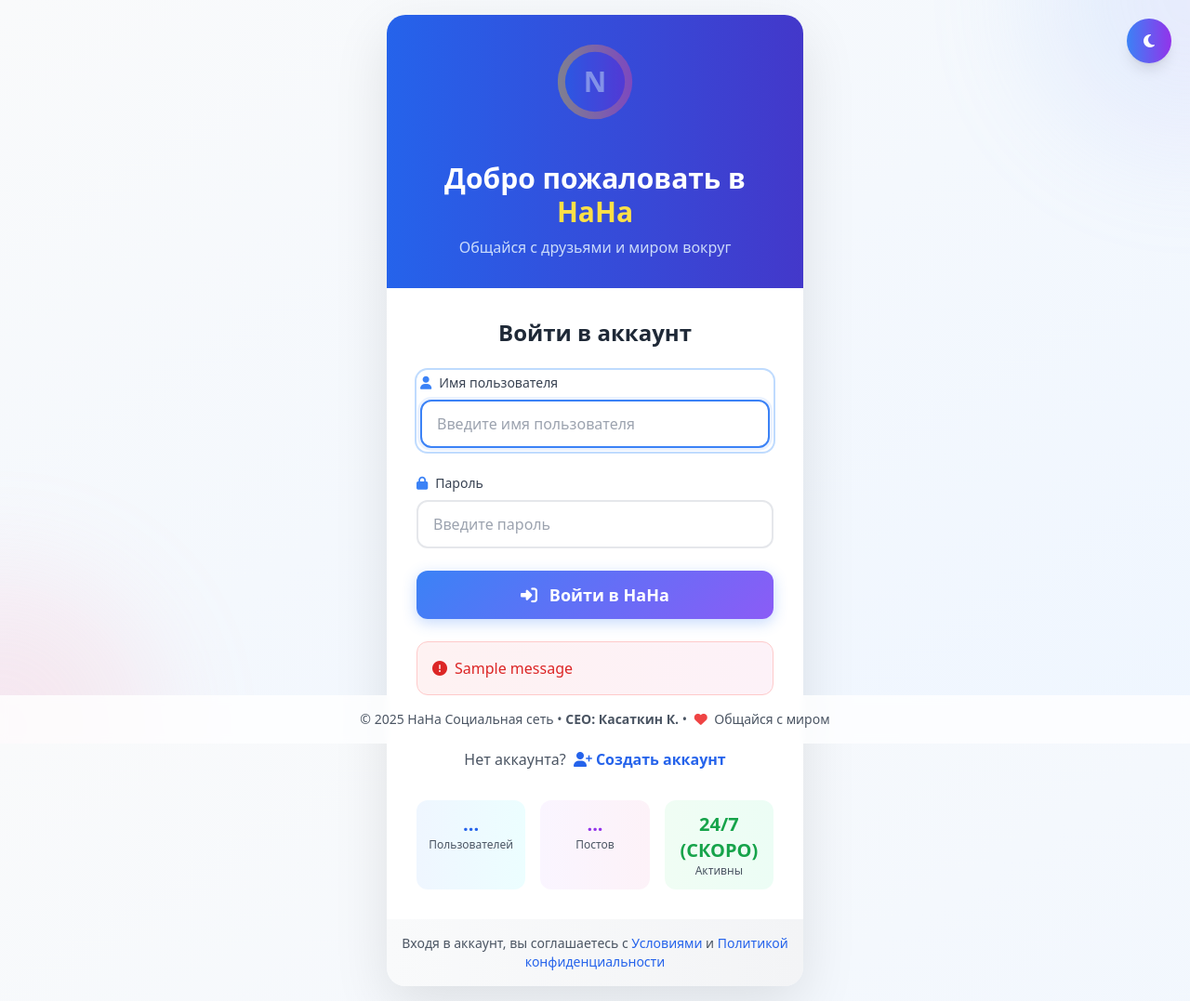
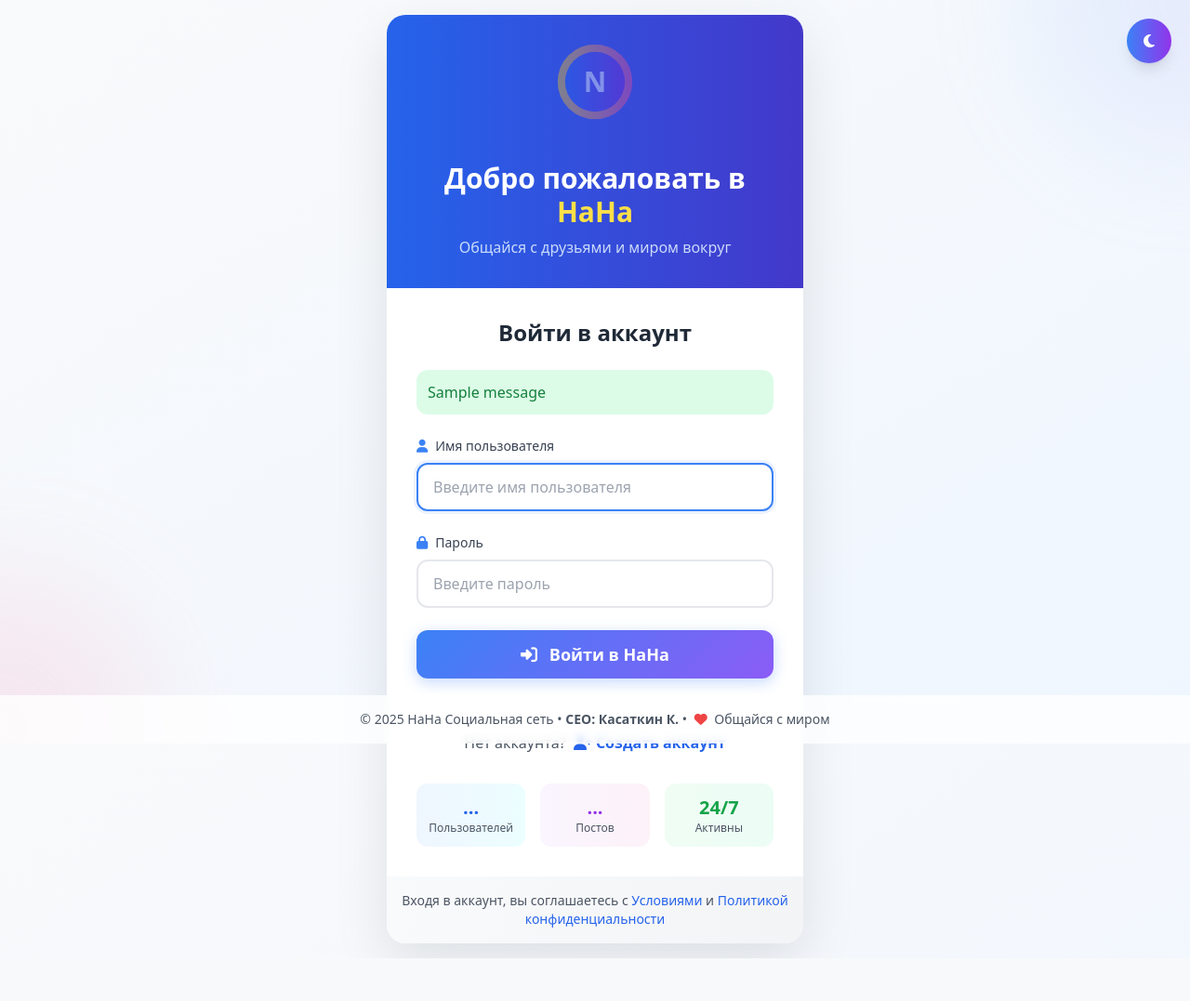
Before and after one commit to KostyaKasatkin12/NaNa_Social, a Flask app: page /login in a window 1280 px wide. Shown: the whole page at 93% size. After the commit the page ends 1031 px from the top, so only its background shows below. Run offline with Flask 3, Linux system fonts and the light colour scheme; tables that the repository leaves empty hold one stand-in row (values such as "Sample post"); one stand-in notice (Sample message) is shown; some libraries are stand-ins or nearby versions.

Commit message:
Enhance login form with error and flash message handling
Added error message display and flash messages for user feedback in the login form.

```diff
--- a/templates/login.html
+++ b/templates/login.html
@@ -44,6 +44,8 @@
             transition: all 0.3s ease;
             background: white;
             color: #1f2937;
+            width: 100%;
+            padding: 12px 16px;
         }
 
         .dark .input-modern {
@@ -107,9 +109,19 @@
             z-index: 1000;
         }
 
-        /* Smooth transitions */
         * {
             transition: background-color 0.3s ease, border-color 0.3s ease;
+        }
+
+        .error-message {
+            background: rgba(239, 68, 68, 0.1);
+            border: 1px solid rgba(239, 68, 68, 0.2);
+            border-radius: 12px;
+            padding: 12px 16px;
+            color: #ef4444;
+            display: flex;
+            align-items: center;
+            gap: 10px;
         }
     </style>
 </head>
@@ -146,6 +158,25 @@
             <div class="bg-white dark:bg-gray-800 p-8">
                 <h2 class="text-2xl font-bold text-gray-800 dark:text-gray-100 mb-6 text-center">Войти в аккаунт</h2>
 
+                <!-- Ошибка -->
+                {% if error %}
+                    <div class="error-message mb-4">
+                        <i class="fas fa-exclamation-circle"></i>
+                        {{ error }}
+                    </div>
+                {% endif %}
+
+                <!-- Flash сообщения -->
+                {% with messages = get_flashed_messages(with_categories=true) %}
+                    {% if messages %}
+                        {% for category, message in messages %}
+                            <div class="mb-4 p-3 rounded-xl {% if category == 'success' %}bg-green-100 dark:bg-green-900/20 text-green-700 dark:text-green-400{% else %}bg-red-100 dark:bg-red-900/20 text-red-700 dark:text-red-400{% endif %}">
+                                {{ message }}
+                            </div>
+                        {% endfor %}
+                    {% endif %}
+                {% endwith %}
+
                 <form action="{{ url_for('login') }}" method="POST" class="space-y-6">
                     {{ form.hidden_tag() }}
 
@@ -153,18 +184,20 @@
                         <label for="username" class="block text-sm font-medium text-gray-700 dark:text-gray-300 mb-2">
                             <i class="fas fa-user mr-2 text-blue-500"></i>Имя пользователя
                         </label>
-                        <input type="text" id="username" name="username" required
-                               class="input-modern w-full px-4 py-3"
-                               placeholder="Введите имя пользователя">
+                        {{ form.username(class="input-modern", placeholder="Введите имя пользователя", id="username") }}
+                        {% if form.username.errors %}
+                            <p class="text-red-500 text-sm mt-1">{{ form.username.errors[0] }}</p>
+                        {% endif %}
                     </div>
 
                     <div>
                         <label for="password" class="block text-sm font-medium text-gray-700 dark:text-gray-300 mb-2">
                             <i class="fas fa-lock mr-2 text-blue-500"></i>Пароль
                         </label>
-                        <input type="password" id="password" name="password" required
-                               class="input-modern w-full px-4 py-3"
-                               placeholder="Введите пароль">
+                        {{ form.password(class="input-modern", placeholder="Введите пароль", id="password") }}
+                        {% if form.password.errors %}
+                            <p class="text-red-500 text-sm mt-1">{{ form.password.errors[0] }}</p>
+                        {% endif %}
                     </div>
 
                     <button type="submit"
@@ -174,23 +207,11 @@
                     </button>
                 </form>
 
-                <!-- Сообщения об ошибках -->
-                {% with messages = get_flashed_messages() %}
-                    {% if messages %}
-                        <div class="mt-6 p-4 rounded-xl bg-gradient-to-r from-red-50 to-pink-50 dark:from-red-900/20 dark:to-pink-900/20 border border-red-200 dark:border-red-800">
-                            <div class="flex items-center gap-2 text-red-600 dark:text-red-400">
-                                <i class="fas fa-exclamation-circle"></i>
-                                <span class="font-medium">{{ messages[0] }}</span>
-                            </div>
-                        </div>
-                    {% endif %}
-                {% endwith %}
-
                 <!-- Ссылка на регистрацию -->
                 <div class="mt-8 pt-6 border-t border-gray-200 dark:border-gray-700 text-center">
                     <p class="text-gray-600 dark:text-gray-400">
                         Нет аккаунта?
-                        <a href="/register" class="font-semibold text-blue-600 dark:text-blue-400 hover:text-blue-700 dark:hover:text-blue-300 transition ml-1">
+                        <a href="{{ url_for('register') }}" class="font-semibold text-blue-600 dark:text-blue-400 hover:text-blue-700 dark:hover:text-blue-300 transition ml-1">
                             <i class="fas fa-user-plus mr-1"></i>Создать аккаунт
                         </a>
                     </p>
@@ -207,7 +228,7 @@
                         <div class="text-xs text-gray-600 dark:text-gray-400">Постов</div>
                     </div>
                     <div class="text-center p-3 rounded-xl bg-gradient-to-r from-green-50 to-emerald-50 dark:from-green-900/20 dark:to-emerald-900/20">
-                        <div class="text-xl font-bold text-green-600 dark:text-green-400">24/7 (СКОРО)</div>
+                        <div class="text-xl font-bold text-green-600 dark:text-green-400">24/7</div>
                         <div class="text-xs text-gray-600 dark:text-gray-400">Активны</div>
                     </div>
                 </div>
@@ -241,7 +262,6 @@
         const themeToggle = document.getElementById('theme-toggle');
         const themeIcon = document.getElementById('theme-icon');
 
-        // Проверка сохраненной темы или системных настроек
         if (localStorage.getItem('color-theme') === 'dark' ||
             (!('color-theme' in localStorage) && window.matchMedia('(prefers-color-scheme: dark)').matches)) {
             document.documentElement.classList.add('dark');
@@ -267,28 +287,7 @@
             }
         });
 
-        // Добавление анимации к карточке входа
-        const loginCard = document.querySelector('.login-card');
-        loginCard.addEventListener('mouseenter', () => {
-            loginCard.style.transform = 'translateY(-5px) scale(1.01)';
-        });
-
-        loginCard.addEventListener('mouseleave', () => {
-            loginCard.style.transform = 'translateY(0) scale(1)';
-        });
-
-        // Добавление эффектов при фокусе на поля ввода
-        document.querySelectorAll('.input-modern').forEach(input => {
-            input.addEventListener('focus', function() {
-                this.parentElement.classList.add('ring-2', 'ring-blue-200', 'dark:ring-blue-800', 'rounded-xl', 'p-1');
-            });
-
-            input.addEventListener('blur', function() {
-                this.parentElement.classList.remove('ring-2', 'ring-blue-200', 'dark:ring-blue-800', 'rounded-xl', 'p-1');
-            });
-        });
-
-        // Автофокус на поле имени пользователя
+        // Автофокус
         document.addEventListener('DOMContentLoaded', () => {
             const usernameField = document.getElementById('username');
             if (usernameField) {
```
